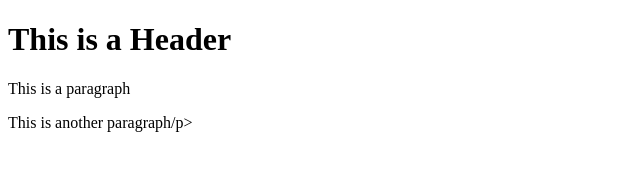
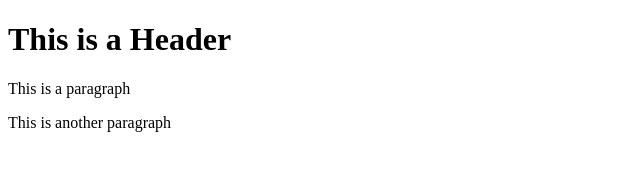
Before and after one commit to jvillanueva007/git.test, a website: page index.html in a window 1280 px wide. Shown: the full height of the page, 0-640 px from the left. Drawn offline with Linux system fonts and the light colour scheme.

Commit message:
Using NPM

```diff
--- a/index.html
+++ b/index.html
@@ -3,6 +3,6 @@
     <body>
         <h1>This is a Header</h1>
         <p>This is a paragraph</p>
-        <p>This is another paragraph/p>
+        <p>This is another paragraph</p>
     </body>
 </html>
--- a/package.json
+++ b/package.json
@@ -4,9 +4,9 @@
   "description": "Git and NPM",
   "main": "index.html",
   "scripts": {
-    "test": "echo \"Error: no test specified\" && exit 1"
+    "test": "echo \"Error: no test specified\" && exit 1",
     "start": "npm run lite",
-    "lite": "lite-server"
+    "lite" : "lite-server"
   },
   "repository": {
     "type": "git",
@@ -18,7 +18,7 @@
     "url": "https://github.com/jvillanueva007/git.test/issues"
   },
   "homepage": "https://github.com/jvillanueva007/git.test#readme",
-  "devDependencies": {
+  "dependencies": {
     "lite-server": "^2.3.0"
   }
 }
```
Also changed, not shown: 1 other file.
